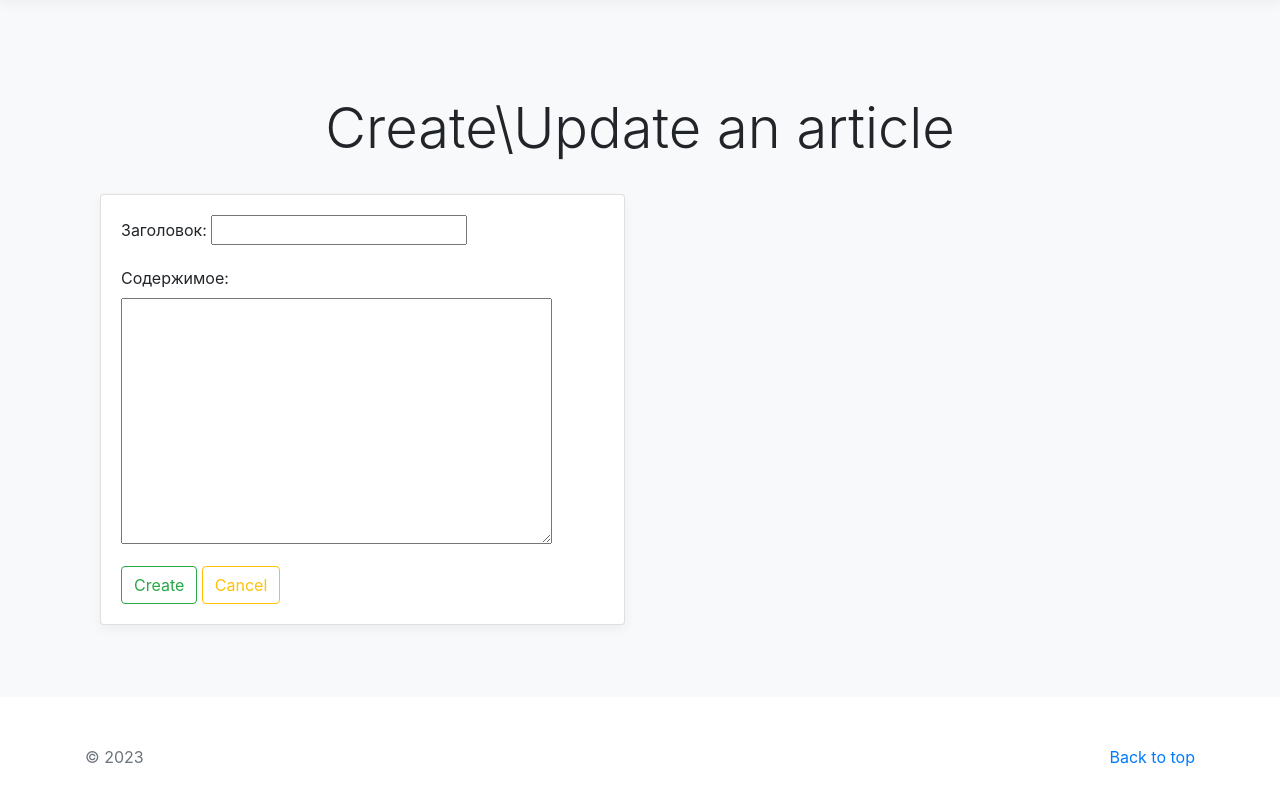
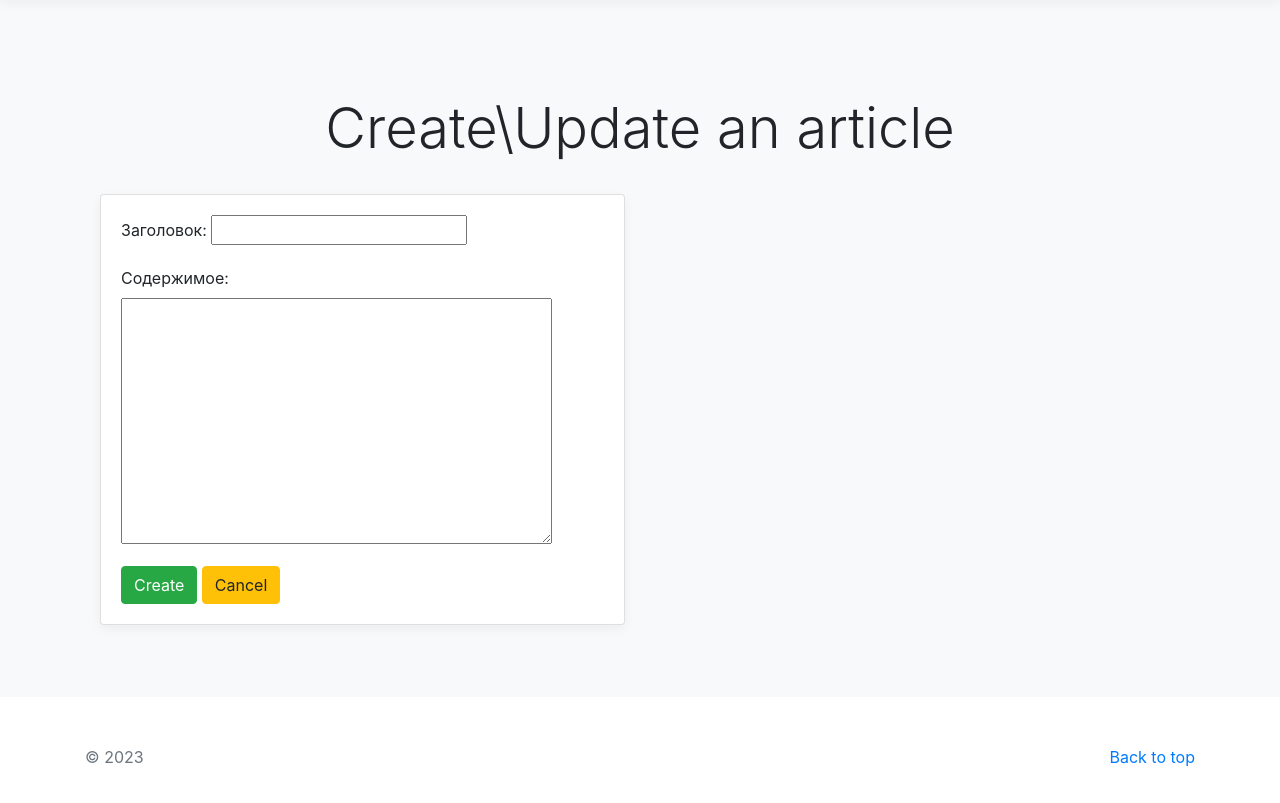
Before and after one commit to violetta-p/django_shop_hw, a Django app: page /blog/create/ in a window 1280 px wide. Shown: the part 57-860 px from the top of the page. Run offline with Django 4.2, Linux system fonts and the light colour scheme; some libraries are stand-ins or nearby versions.

Commit message:
changed blog

```diff
--- a/blog/templates/blog/blog_detail.html
+++ b/blog/templates/blog/blog_detail.html
@@ -22,12 +22,14 @@
                 </div>
                 <div class="d-flex justify-content-between align-items-center">
                     <div class="btn-group">
+                        <a href="{% url 'blog:list'%}"
+                           class="btn btn-sm btn-outline-secondary">Back</a>
                         <a href="{% url 'blog:edit' object.pk %}"
                            class="btn btn-sm btn-outline-secondary">Update</a>
                         <a href="{% url 'blog:delete' object.pk %}"
                            class="btn btn-sm btn-outline-secondary">Delete</a>
                     </div>
-                    </div>
+                </div>
                 </div>
             </div>
         </div>
--- a/blog/templates/blog/blog_form.html
+++ b/blog/templates/blog/blog_form.html
@@ -15,14 +15,13 @@
                         <form method="post" enctype="multipart/form-data">
                             {% csrf_token %}
                             {{ form.as_p }}
-                            <a href="{% url 'blog:view' object.pk %}" type="submit" class="btn btn-outline-success">
-                                {% if object %}
-                                    Save
-                                {% else %}
-                                    Create
-                                {% endif %}
-                            </a>
-                            <a href="{% url 'blog:view' object.pk %}" class="btn btn-outline-warning">Cancel</a>
+                            {% if object %}
+                                <a href="{% url 'blog:view' object.pk %}" type="submit" class="btn btn-success">Save</a>
+                                <a href="{% url 'blog:view' object.pk %}" class="btn btn-warning">Cancel</a>
+                            {% else %}
+                                <button type="submit" class="btn btn-success">Create</button>
+                                <a href="{% url 'blog:list'%}" class="btn btn-warning">Cancel</a>
+                            {% endif %}
                         </form>
                     </div>
                 </div>
```
